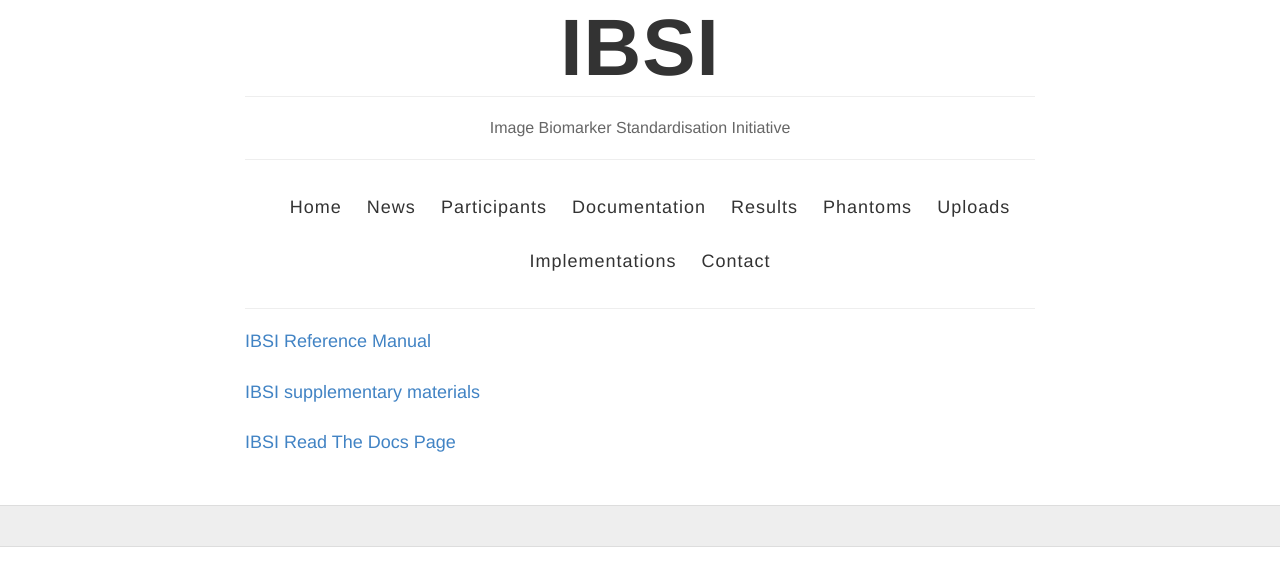
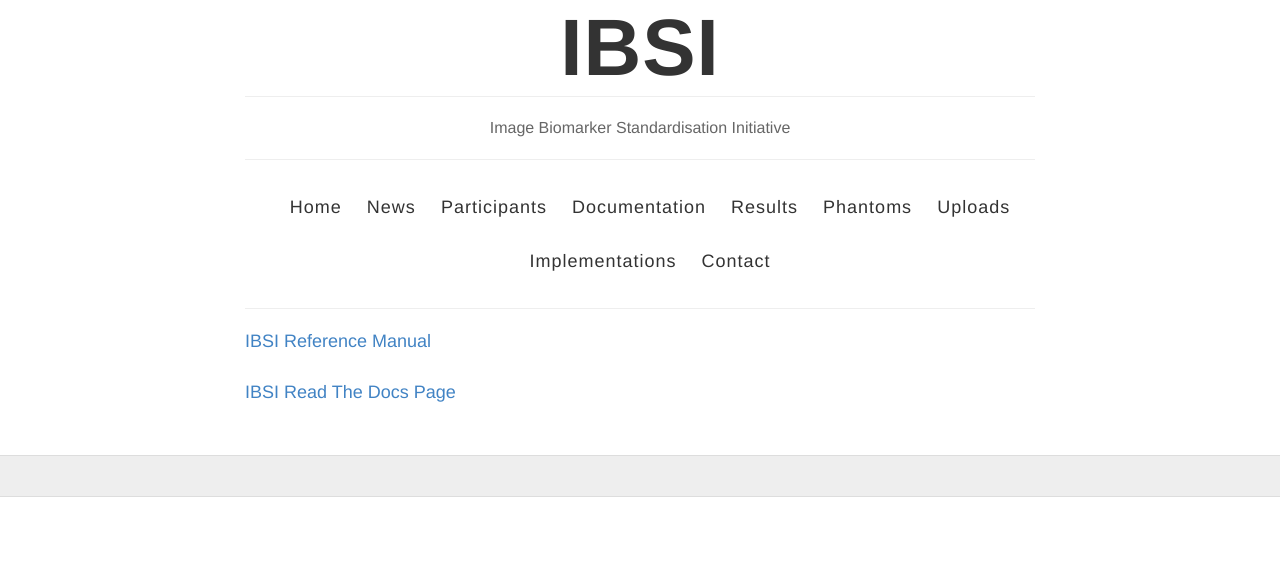
Before and after one commit to rkpandya/IBSI-test, a Jekyll site: the page built from documentation.html, in a window 1280 px wide. Shown: the top 586 px of the page. Built offline with Jekyll 4.4.1, drawn with Linux system fonts in a browser that asks for light colours.

Commit message:
Update documentation.html

```diff
--- a/documentation.html
+++ b/documentation.html
@@ -7,7 +7,4 @@ permalink: /documentation/
 <a href="https://www.overleaf.com/read/gncgcdbffrqs">IBSI Reference Manual</a>
 <br style="margin-bottom:240px;"/>
 <br style="margin-bottom:240px;"/>
-<a href="https://www.overleaf.com/read/xdfsshnrjqbj">IBSI supplementary materials</a>
-<br style="margin-bottom:240px;"/>
-<br style="margin-bottom:240px;"/>
 <a href="https://ibsi.readthedocs.io/en/latest/">IBSI Read The Docs Page</a>
```
